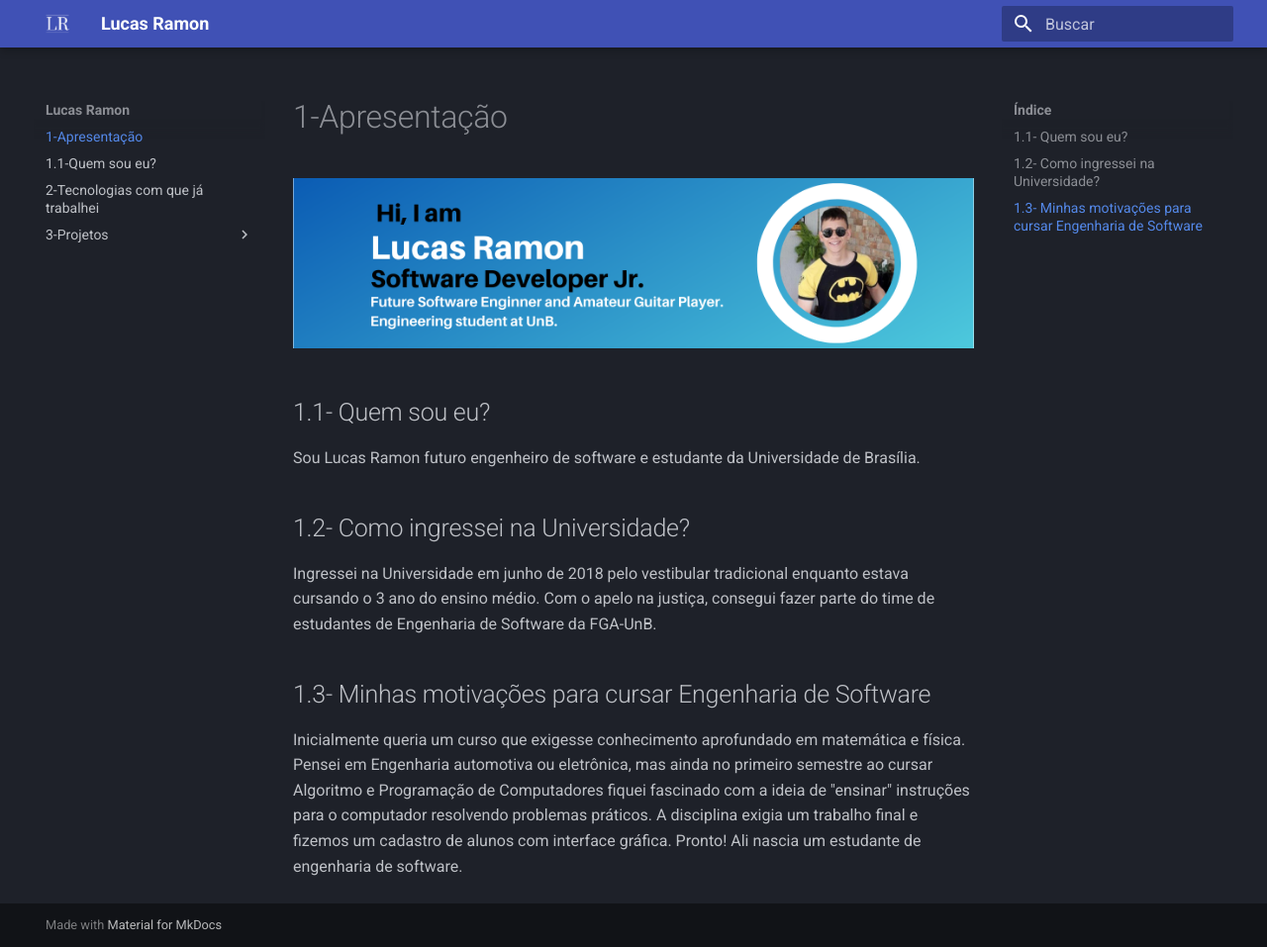
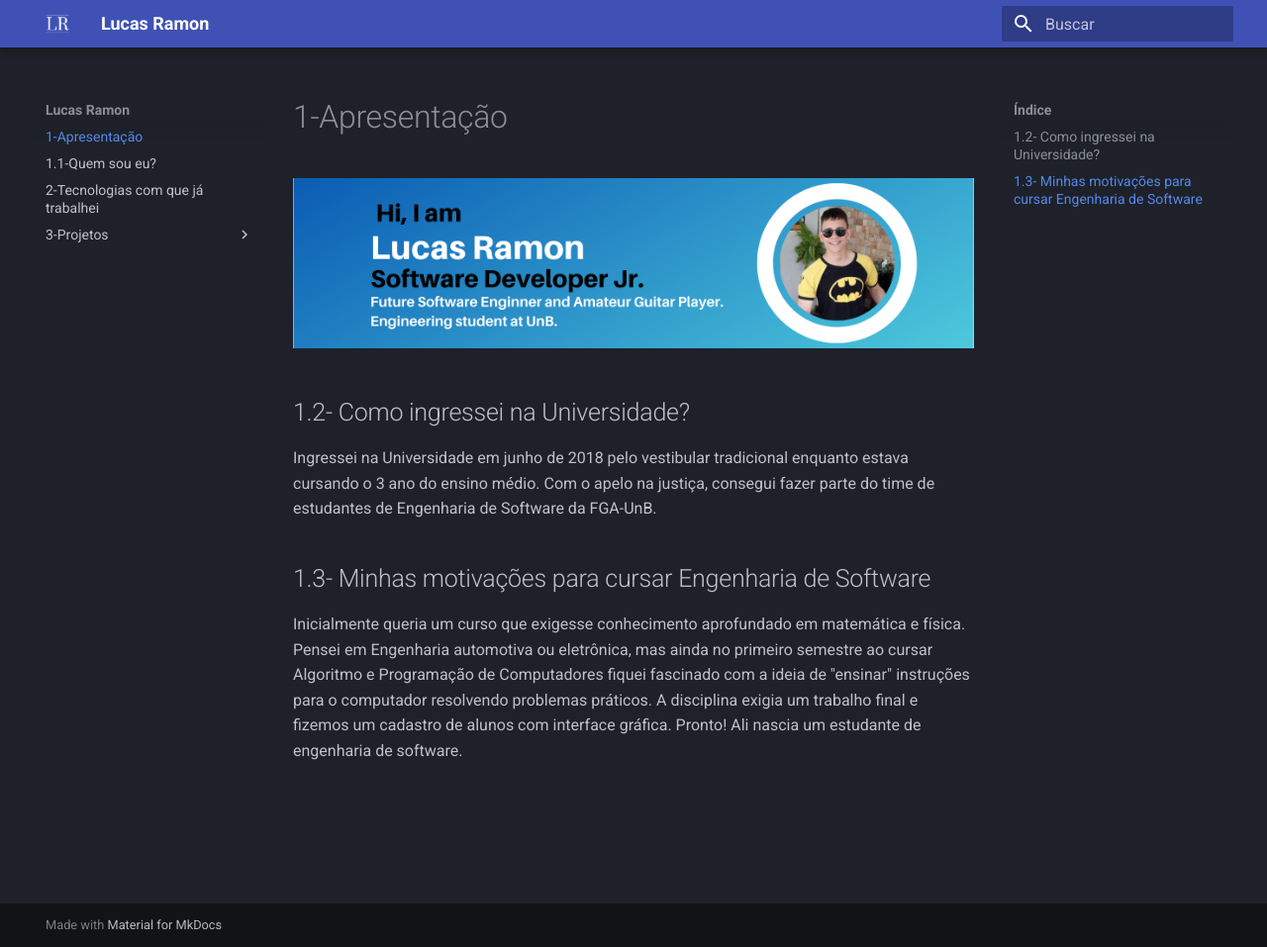
Before and after one commit to lramon2001/lramon2001.github.io, an MkDocs documentation site: the page built from docs/index.md, in a window 1280 px wide and 957 px high. Shown: the whole window at 99% size. Built offline with MkDocs 1.6.1 and Material for MkDocs 9.7.7, drawn with Linux system fonts in a browser that asks for light colours.

Commit message:
Update index.md

```diff
--- a/docs/index.md
+++ b/docs/index.md
@@ -5,8 +5,7 @@
 
 </center>
 
-## 1.1- Quem sou eu?
-Sou Lucas Ramon futuro engenheiro de software e estudante da Universidade de Brasília.
+
 
 ## 1.2- Como ingressei na Universidade?
 
```
